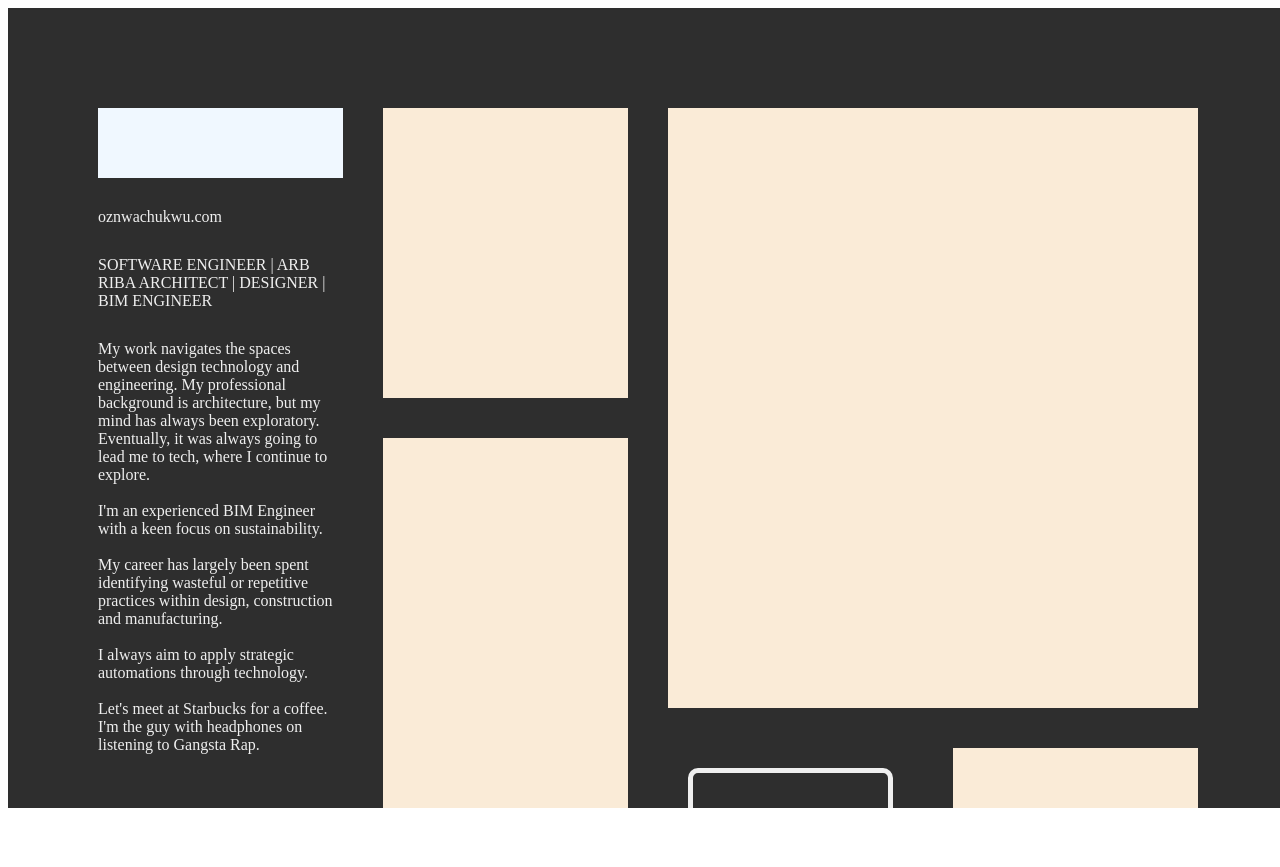
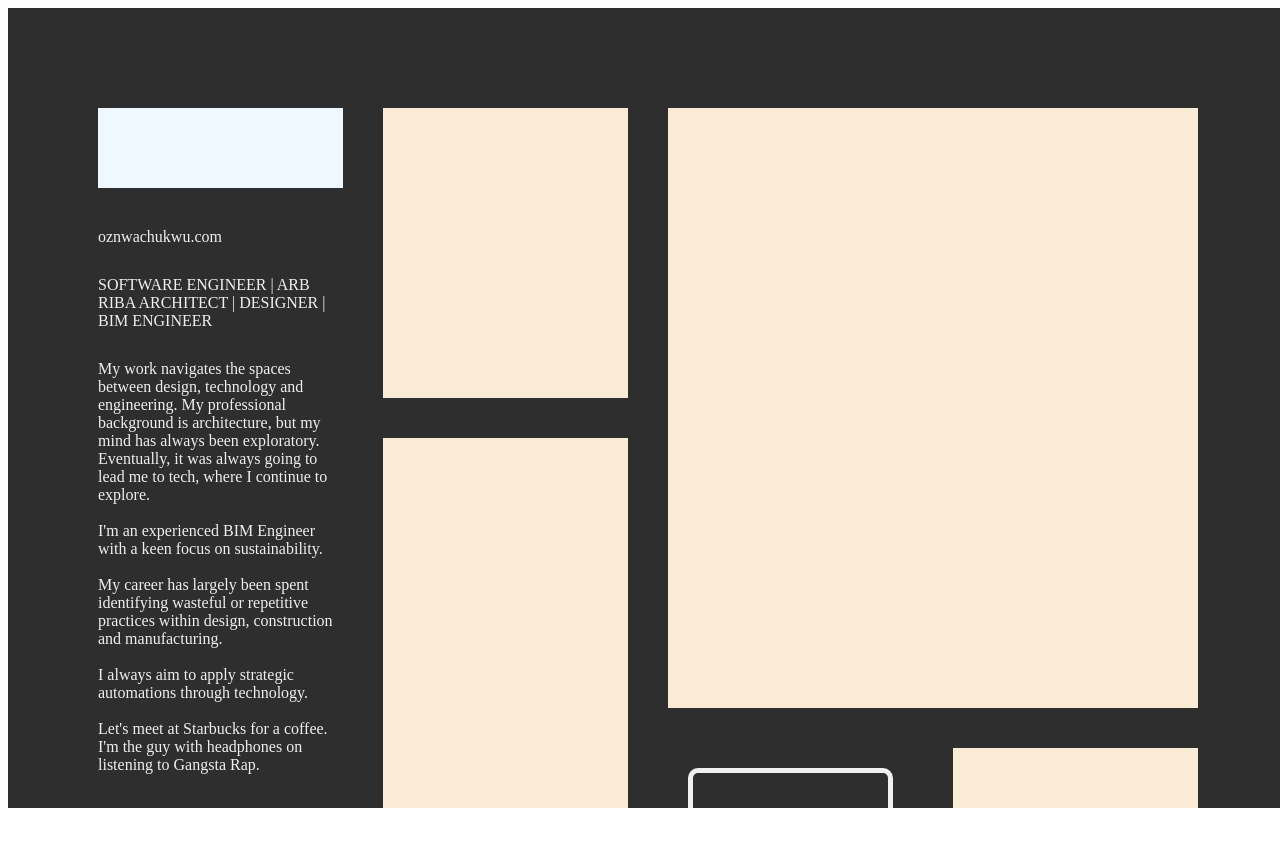
Before and after one commit to OzJasonGit/oznwachukwu.com, a plain HTML site: page test.html in a window 1280 px wide. Shown: the top 867 px of the page. Drawn offline with Linux system fonts and the light colour scheme; a web font is replaced by a local one.

Commit message:
updated css

```diff
--- a/styles2.css
+++ b/styles2.css
@@ -131,6 +131,30 @@ body {
     justify-content: center;
     bottom: 0;
 
+}
+
+
+
+.title-holder {
+    grid-area: TITLE;
+    width: 100%;
+    height: 100%;
+
+}
+
+
+.three-holder {
+    position: sticky;
+    top: 100px;
+
+    width: 100%;
+    max-height: 100%;
+    display: grid;
+    grid-template-rows: 80px auto 50px;
+    grid-row-gap: 40px;
+    grid-template-areas: "HOME-ICON"
+                         "HOME-TEXT"
+                         "SOCIAL";
 }
 
 
@@ -289,20 +313,16 @@ body {
 
 /* ---------------------------------------------------------------------------------------*/
 #TITLE {
-    grid-area: TITLE;
-    position: sticky;
-    top: 100px;
-    width: 100%;
-    height: 600px;
+    grid-area: TEXT;
+    display: grid;
+    width: 100%;
     grid-template-columns: 1fr;
-    grid-template-rows: auto auto auto auto;
-    grid-row-gap: 40px;
-    display: grid;
-    max-height: 100%;
-    grid-template-areas: "HOME"
-                         "TITLE"
-                         "HERO"
-                         "DESCRIPTION";
+    grid-template-rows: auto;
+    grid-template-areas: "MAIN";
+
+
+
+
 }
 
 #TITLE-MOBILE {
@@ -310,7 +330,8 @@ body {
 }
 
 #HOME {
-    grid-area: HOME;
+    grid-area: HOME-ICON;
+    width: 100%;
     grid-template-columns: 5fr 1fr;
     grid-template-rows: 70px;
     background-color: aliceblue;
@@ -321,6 +342,27 @@ body {
 #HOME-TAG{
     background-image: url(..\assetts\Artboard 2.svg);
 }
+
+
+
+#HOME-TEXT {
+    grid-area: HOME-TEXT;
+    display: grid;
+    width: 100%;
+    height: auto;
+    grid-row-gap: 30px ;
+    grid-template-columns: 1fr;
+    grid-template-rows: auto auto auto;
+    grid-template-areas: "FRONT-TEXT"
+                         "HERO-TEXT"
+                         "DESCRIPTION";
+
+
+
+}
+
+
+
 
 
 
@@ -2155,14 +2197,14 @@ h1 {
 
 
 #FRONT-TEXT{
-    grid-area: TITLE;
+    grid-area: FRONT-TEXT;
     color: #EFEFEF;
 
 }
 
 
 #HERO-TEXT {
-    grid-area: HERO;
+    grid-area: HERO-TEXT;
     color: #EFEFEF;
 }
 
--- a/test.html
+++ b/test.html
@@ -54,16 +54,20 @@
                             <div id="IMAGE-4" class="container">
                             </div>
 
-                            <div id="TITLE" class="container">
+                            <div class="title-holder">
+
+                                <div class="three-holder">
 
                                     <div id="HOME">
                                         <a id="HOME-TAG" href=""></a>
-
                                     </div>
 
+
+
+                                    <div id="HOME-TEXT" class="container">
                                         <span id="FRONT-TEXT">oznwachukwu.com</span>
                                         <span id="HERO-TEXT">SOFTWARE ENGINEER | ARB RIBA ARCHITECT | DESIGNER | BIM ENGINEER</span>
-                                <span id="DESCRIPTION-TEXT">My work navigates the spaces between design technology and engineering.
+                                        <span id="DESCRIPTION-TEXT">My work navigates the spaces between design, technology and engineering.
                                             My professional background is architecture, but my mind has always been exploratory.
                                             Eventually, it was always going to lead me to tech, where I continue to explore.</br>
                                             </br>
@@ -76,9 +80,25 @@
                                             </br>
                                             Let's meet at Starbucks for a coffee. I'm the guy with headphones on listening to Gangsta Rap.
                                         </span>
+                                    </div>
+
+
+
+                                    <div id="SOCIAL">
+                                    </div>
+
+                                </div>
 
 
                             </div>
+
+
+
+
+
+
+
+
 
                             <div id="TITLE-MOBILE" class="container">
                                 <div id="HOME">
@@ -88,7 +108,7 @@
 
                                 <span id="FRONT-TEXT">oznwachukwu.com</span>
                                 <span id="HERO-TEXT">SOFTWARE ENGINEER | ARB RIBA ARCHITECT | DESIGNER | BIM ENGINEER</span>
-                                <span id="DESCRIPTION-TEXT">My work navigates the spaces between design technology and engineering.
+                                <span id="DESCRIPTION-TEXT">My work navigates the spaces between design, technology and engineering.
                                     My professional background is architecture, but my mind has always been exploratory.
                                     Eventually, it was always going to lead me to tech, where I continue to explore.</br>
                                     </br>
```
Lines whose indentation alone changed are shown as unchanged.
